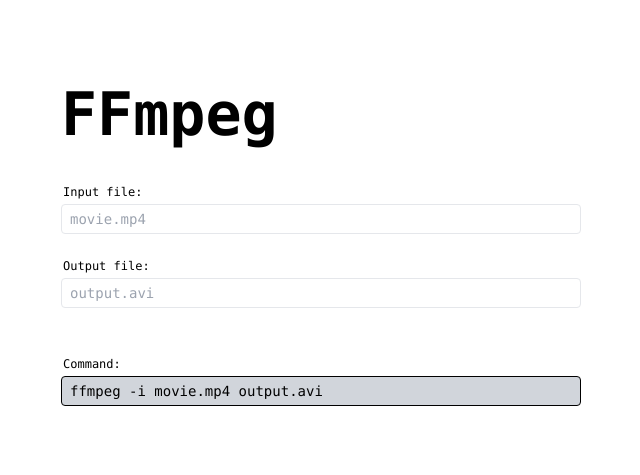
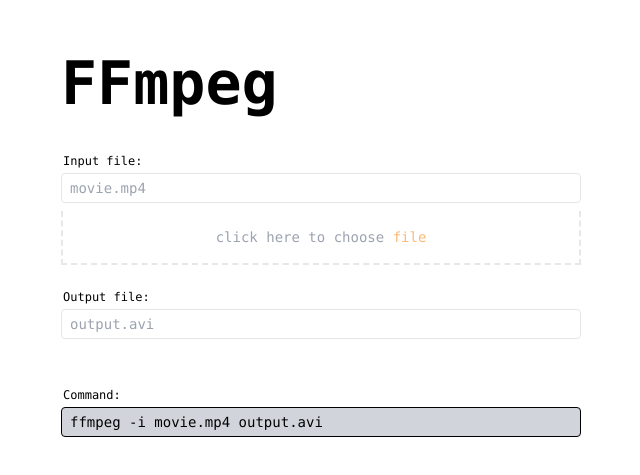
Before and after one commit to metahistory/ffmpeg-play, a React (Vite) app: page / in a window 1280 px wide. Shown: the part 155-630 px from the top of the page, without its empty margins (319-959 px from the left). Built offline with nearby package versions, Linux system fonts and the light colour scheme.

Commit message:
choose input file

```diff
--- a/src/App.tsx
+++ b/src/App.tsx
@@ -1,12 +1,37 @@
-import { FC, useState } from "react"
+import { ChangeEvent, FC, useState } from "react"
 import { Input } from "./components/input/Input"
+import { timeFormat } from "./utils/timeFormat"
 
 export const App: FC = () => {
 
    const [input, setInput] = useState("")
    const [output, setOutput] = useState("")
 
-   const command = `ffmpeg -i ${input || "movie.mp4"} ${output || "output.avi"}`
+   const [metadata, setMetadata] = useState<{ name: string, duration: number }>()
+
+   const handleChooseFile = (event: ChangeEvent<HTMLInputElement>) => {
+      const file = event.target.files?.item(0)
+
+      if (!file) {
+         return
+      }
+
+      const video = document.createElement("video")
+      video.preload = "metadata"
+
+      video.onloadedmetadata = () => {
+         window.URL.revokeObjectURL(video.src);
+
+         const { name } = file
+         const { duration } = video
+
+         setMetadata({ name, duration })
+      }
+
+      video.src = URL.createObjectURL(file)
+   }
+
+   const command = `ffmpeg -i ${metadata?.name || input || "movie.mp4"} ${output || "output.avi"}`
 
    return (
       <div className="h-full flex">
@@ -15,6 +40,17 @@
 
             <span className="mt-10 ml-0.5 font-mono text-xs">Input file:</span>
             <Input value={input} onChange={setInput} hint="movie.mp4" className="mt-1" />
+
+            <label htmlFor="file" className="mt-2 border-2 border-t-0 border-dashed py-4 flex justify-center items-center">
+               <span className="text-sm text-gray-400 font-mono text-center">
+                  {metadata ? (
+                     <>{metadata.name} <br /> {timeFormat(metadata.duration)} </>
+                  ) : (
+                     <>click here to choose <span className="text-orange-300">file</span></>
+                  )}
+               </span>
+            </label>
+            <input onChange={handleChooseFile} type="file" id="file" hidden />
 
             <span className="mt-6 ml-0.5 font-mono text-xs">Output file:</span>
             <Input value={output} onChange={setOutput} className="mt-1" hint="output.avi" />
--- /dev/null
+++ b/src/utils/prefix0.ts
@@ -0,0 +1,3 @@
+export const prefix0 = (value: number) => {
+   return (value <= 10 ? "0" : "") + value
+}
--- /dev/null
+++ b/src/utils/timeFormat.ts
@@ -0,0 +1,16 @@
+import { prefix0 } from "./prefix0"
+
+/**
+ * Format seconds to time.
+ * @returns 00:00:00:00 (hh:mm:ss:ms)
+ */
+export const timeFormat = (inputSeconds: number) => {
+   const roundTime = Math.floor(inputSeconds)
+
+   const milliseconds = (inputSeconds - roundTime)
+   const seconds = roundTime % 60
+   const minutes = Math.floor(roundTime / 60) % 60
+   const hours = Math.floor(roundTime / 60 / 60)
+
+   return `${prefix0(hours)}:${prefix0(minutes)}:${prefix0(seconds)}:${prefix0(Math.floor(milliseconds * 100))}`
+}
```
